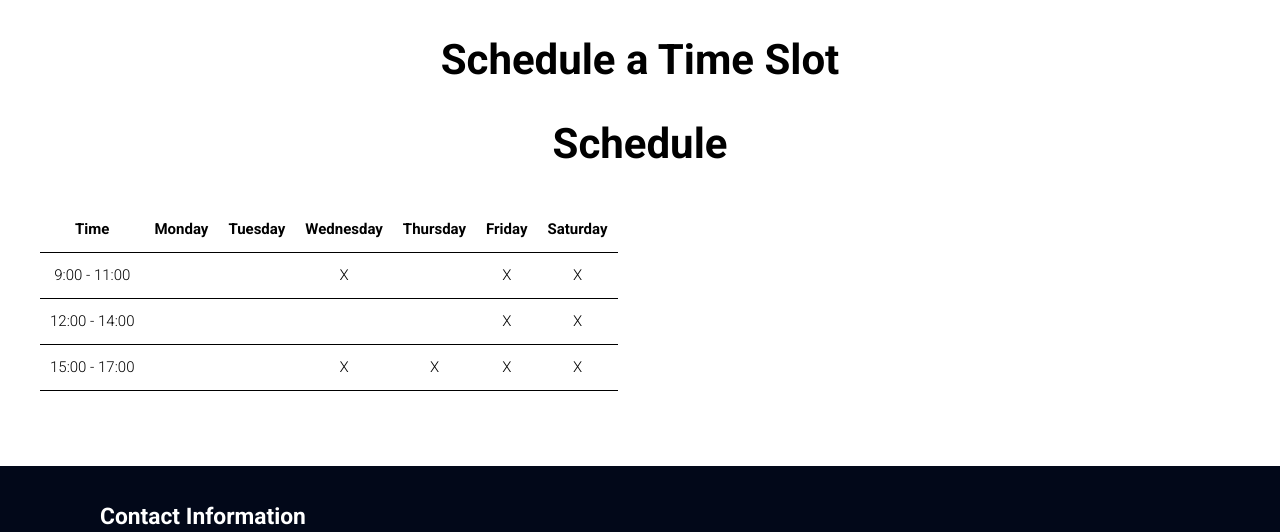
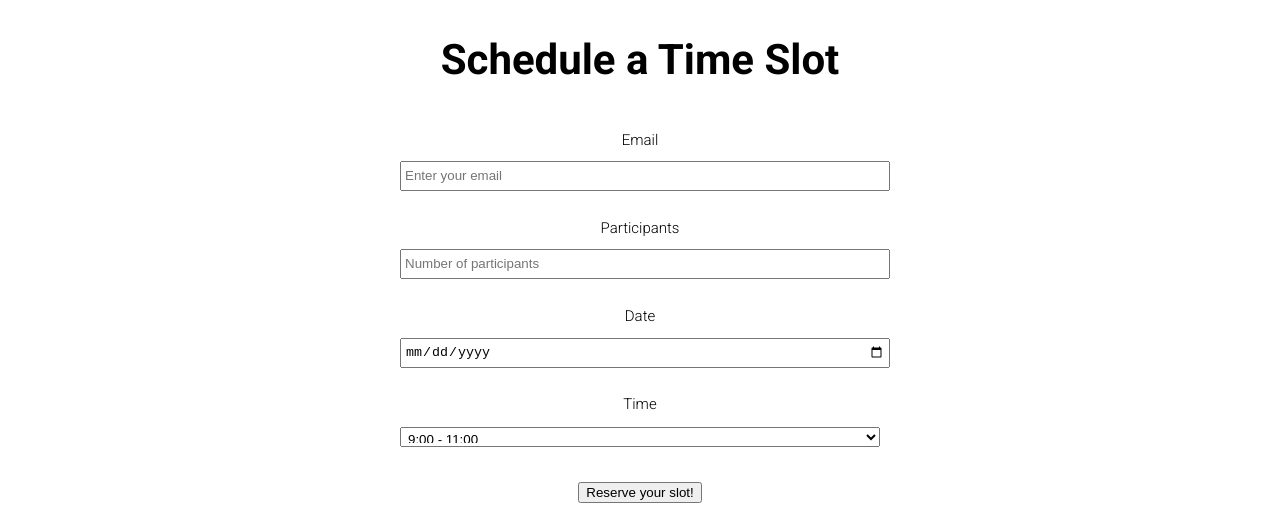
Before and after one commit to pedrocuzzolin/CSS-styling, a plain HTML site: page index.html in a window 1280 px wide. Shown: the part 3484-4016 px from the top of the page. Drawn offline with Linux system fonts and the light colour scheme.

Commit message:
practice12

```diff
--- a/index.html
+++ b/index.html
@@ -140,6 +140,30 @@
     <section id="schedule" class="container">
       <h3>Schedule</h3>
       <h3>Schedule a Time Slot</h3>
+      <form action="/register" class="slot-form" method="post"></form>
+      <div class="slot-form-container">
+        <label for="Email">Email</label>
+        <input type="email" placeholder="Enter your email">
+      </div>
+      <div class="slot-form-container">
+        <label for="participants">Participants</label>
+        <input type="number" placeholder="Number of participants">
+      </div>
+      <div class="slot-form-container">
+        <label for="day">Date</label>
+        <input type="date">
+      </div>
+      <div class="slot-form-container">
+        <label for="time">Time</label>
+        <select name="time" id="time">
+          <option value="early">9:00 - 11:00</option>
+          <option value="mid">12:00 - 14:00</option>
+          <option value="late">15:00 - 17:00</option>
+        </select>
+      </div>
+      <div class="slot-form-container">
+        <button type="submit">Reserve your slot!</button>
+      </div>
       <h3>Schedule</h3>
       <table class="schedule-table" cellpadding="0" cellspacing="0">
         <thead>
--- a/style.css
+++ b/style.css
@@ -194,7 +194,23 @@ h6 {
   margin-top: 0 auto 40px auto;
   font-size: 1.5em;
 }
-
+.slot-form-container {
+  width: 40%;
+  margin: 18px auto 0 auto;
+  font-size: 1.5em;
+  text-align: center;
+}
+.slot-form-container label {
+  line-height: 15px;
+  margin: 5px;
+}
+.slot-form-container input,
+.slot-form-container select {
+  height: 20px;
+  outline: none;
+  padding: 3px;
+  width: 100%;
+}
 .schedule-table th,
 td {
   border-bottom: 1px solid black;
```
